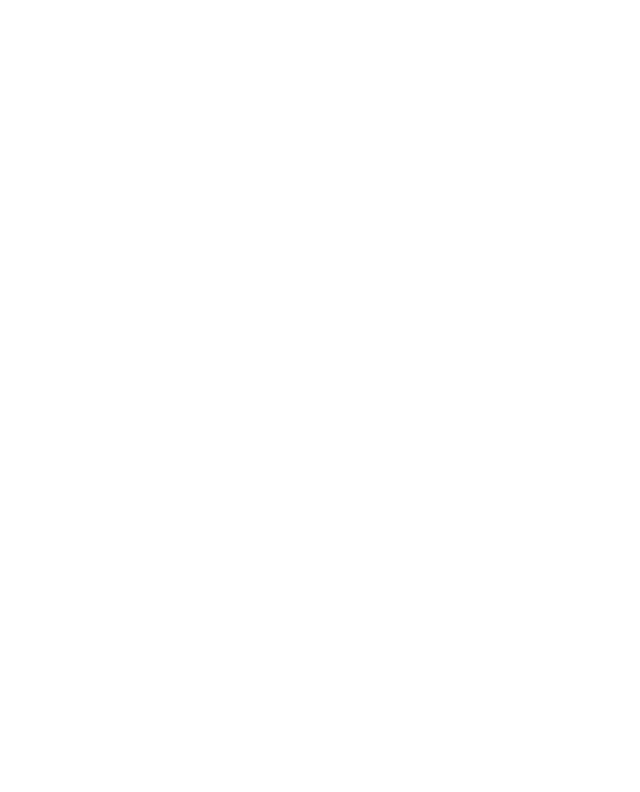
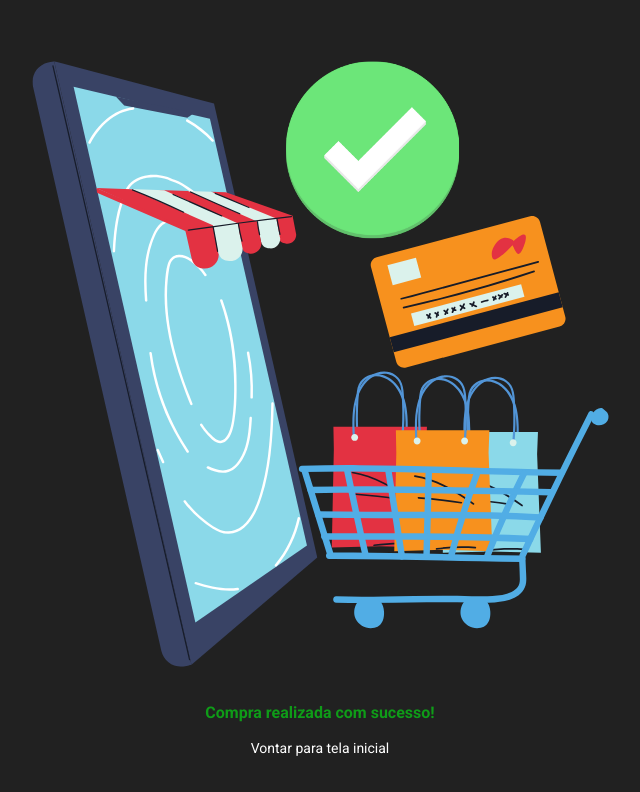
Before and after one commit to nicollekoetzler/BestByte, a React (Create React App) app: page /success in a window 1280 px wide. Before the commit this address had no page. Shown: the top 792 px of the page, without its empty margins (320-960 px from the left). Built offline with nearby package versions, Linux system fonts and the light colour scheme.

Commit message:
Success screen

```diff
--- a/src/components/App.js
+++ b/src/components/App.js
@@ -7,6 +7,7 @@
 import TelaCheckout from "./TelaCheckout";
 import TelaProducts from "./TelaProducts";
 import UserContext from "../contexts/usercontexts.js"
+import TelaDeSucesso from "./TelaSucesso/TelaDeSucesso";
 
 export default function App(){
     const [token, setToken] = useState('');
@@ -21,6 +22,7 @@
                     <Route path="/cart" element={<TelaCart />} />
                     <Route path="/checkout" element={<TelaCheckout />} />
                     <Route path="/sign-in" element={<Login setToken={setToken}/>} />
+                    <Route path="/success" element={<TelaDeSucesso />}/>
                 </Routes>
             </UserContext.Provider>
         </BrowserRouter>
--- a/src/components/Login/Login.js
+++ b/src/components/Login/Login.js
@@ -69,6 +69,7 @@
                                 />
                             </label>
                             <button>Entrar</button>
+                            <p onClick={() => navigate("/")}>Voltar para a tela inicial</p>
                         </form>
                         <p onClick={() => {
                                 setClicado(true);
@@ -140,6 +141,7 @@
         background-color: #0F9C18;
         border: 0;
         border-radius: 8px;
+        margin-bottom: 15px;
 
         color: white;
         font-family: 'Roboto';
@@ -152,6 +154,7 @@
     p {
         color: white;
         font-size: 12px;
+        margin-bottom: 5px;
 
         display: flex;
         justify-content: center;
@@ -166,7 +169,7 @@
 `
 const CashierComponents = styled.div`
     width: 85%;
-    height: 260px;
+    height: 280px;
     background-color: #2a2a2a;
     margin-top: 50px;
 
--- a/src/components/TelaCheckout.js
+++ b/src/components/TelaCheckout.js
@@ -58,7 +58,7 @@
                             <h3>Total:</h3>
                             <h4>R$1.189,90</h4>
                         </Value>
-                        <button>Comprar</button>
+                        <button onClick={() => navigate("/success")}>Comprar</button>
                     </form>
                 </Purchase>
             </Container>
--- a/src/components/TelaProducts.js
+++ b/src/components/TelaProducts.js
@@ -52,8 +52,8 @@
             setProducts(data)
         })
 
-        promise.catch( (err) => {
-            console.log(`Erro ${err.response.status}, ${err.data.message}`)
+        promise.catch ((err) => {
+            console.log(`Erro ${err.response.status}, ${err.data}`)
         })
     }, [])
     console.log(products)
--- /dev/null
+++ b/src/components/TelaSucesso/TelaDeSucesso.js
@@ -0,0 +1,44 @@
+import styled from "styled-components";
+import { useNavigate } from "react-router-dom";
+
+export default function() {
+
+    const navigate = useNavigate();
+
+    return (
+        <ScreenComponents>
+            <img src="../image/sucesso.svg"/>
+            <p>Compra realizada com sucesso!</p>
+            <h1 onClick={() => navigate("/")}>Vontar para tela inicial</h1>
+        </ScreenComponents>
+    );
+}
+
+const ScreenComponents = styled.div`
+    width: 100%;
+    height: 100vh;
+    background-color: #212121;
+    font-family: 'Roboto';
+    color: white;
+
+    display: flex;
+    flex-direction: column;
+    justify-content: center;
+    align-items: center;
+
+    img {
+        width: 50%;
+    }
+
+    p {
+        color: #0F9C18;
+        font-weight: 700;
+        margin: 20px 0;
+    }
+
+    h1 {
+        font-weight: 400;
+        font-size: 14px;
+        cursor: pointer;
+    }
+`
--- a/src/index.js
+++ b/src/index.js
@@ -1,4 +1,4 @@
-import ReactDOM from 'react-dom'
+import ReactDOM from 'react-dom';
 import App from "./components/App"
 
 ReactDOM.render(<App />, document.querySelector(".root"));
```
Also changed, not shown: public/image/sucesso.svg (added).
